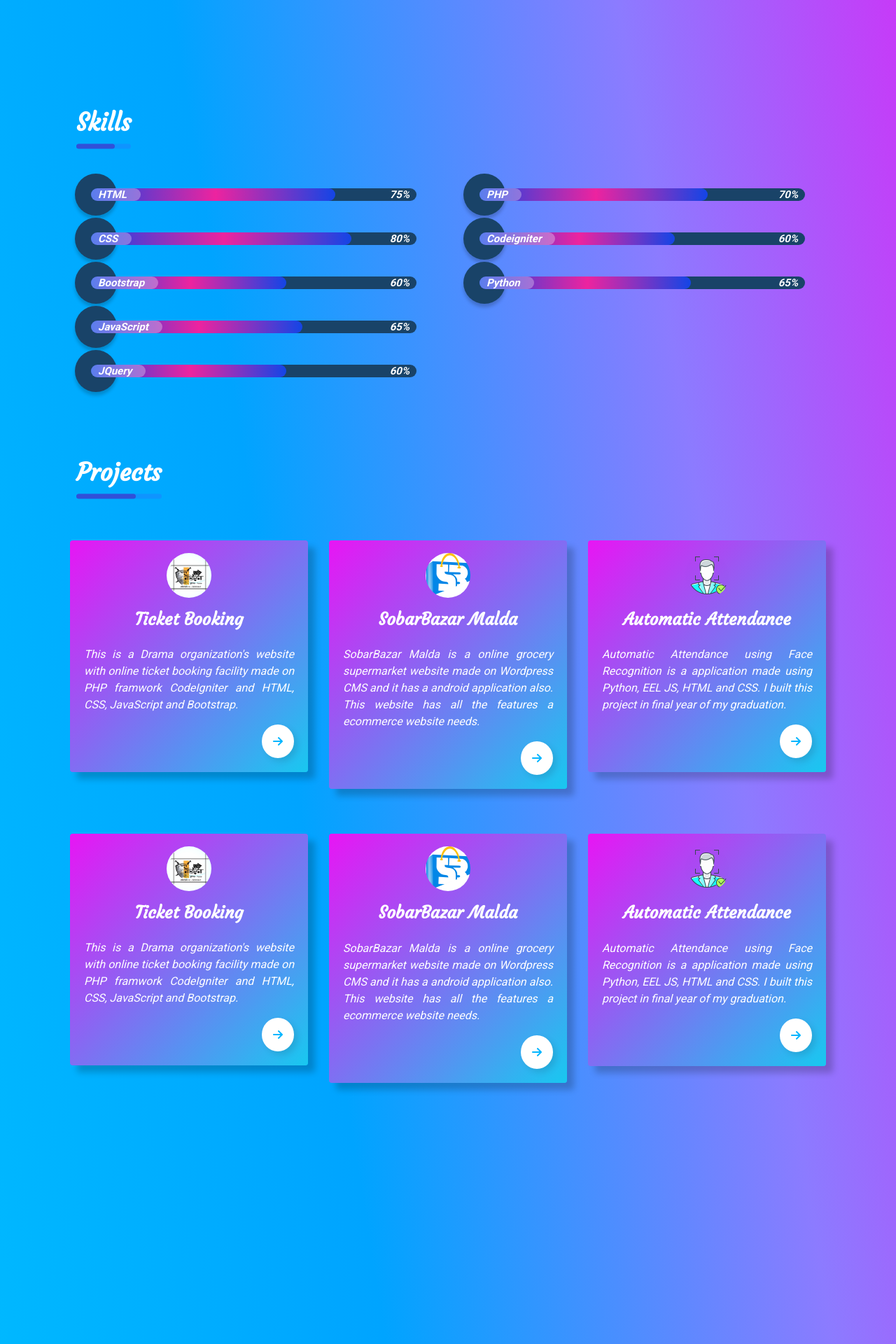
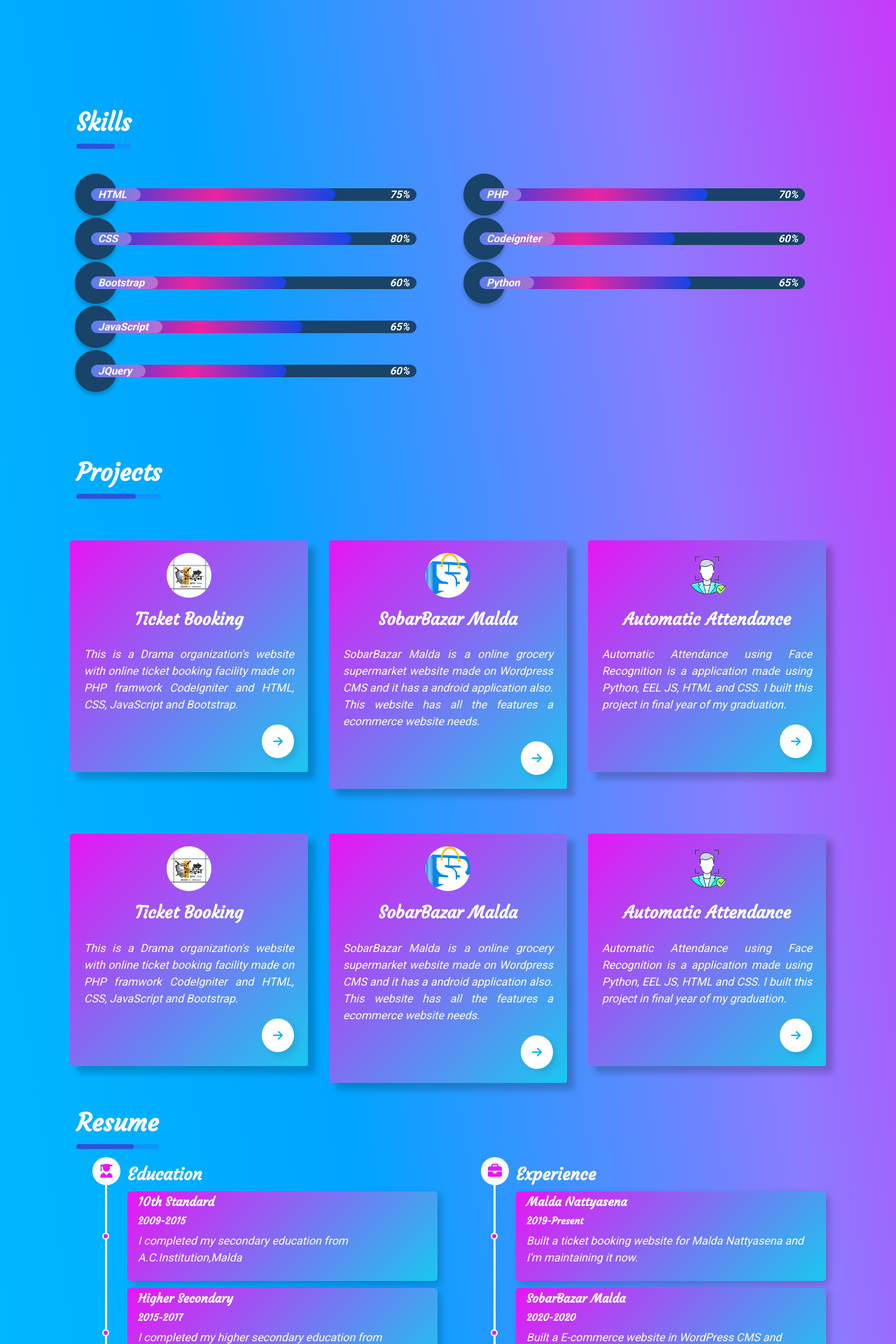
Before and after one commit to kuntal811/portfolio, a PHP site: page / in a window 1280 px wide. Shown: the part 1520-3440 px from the top of the page at 70% size. Run offline with PHP 8.4, Linux system fonts and the light colour scheme; some libraries are stand-ins or nearby versions.

Commit message:
added resume section

```diff
--- a/assets/css/style.css
+++ b/assets/css/style.css
@@ -364,3 +364,53 @@ height: auto;
 	color: #E617F4;
 	transition: all 0.5s;
 }
+
+.timeline .timeline-content-container{
+	margin-left: 50px;
+	border-left: 3px solid #fff;
+	padding: 10px 0 0 29px;
+}
+.timeline .timeline-content-container::before{
+	font-family: "Font Awesome 5 Free";
+	display: flex;
+	justify-content:center;
+	align-items: center;
+	font-weight: 900;
+	color: #E418F4;
+	position: absolute;
+	//border: 10px solid red;
+	border-radius: 50%;
+	height: 40px;
+	width: 40px;
+	top: 0px;
+	left: 47px;
+	//transform:translate(-20px,-20px);
+	background: #fff;
+	font-size: 20px;
+}
+.timeline .education::before{
+	content: "\f501";
+}
+.timeline .experience::before{
+	content: "\f0b1";
+}
+.timeline .timeline-content-container .timeline-content{
+	position: relative;
+	margin: 10px 0;
+	padding: 5px 15px;
+	background: linear-gradient(-45deg,#18C8F0,#E815F4) !important;
+	box-shadow: 5px 5px 12px 0px rgba(0,0,0,0.2);
+	border-radius: 5px;
+}
+.timeline .timeline-content-container .timeline-content::before{
+	content: "";
+	position: absolute;
+	top: 50%;
+	transform: translateY(-50%);
+	left: -36px;
+	height: 10px;
+	width: 10px;
+	border: 2px solid #fff;
+	background: #E418F4;
+	border-radius:50%;
+}
--- a/index.php
+++ b/index.php
@@ -11,6 +11,7 @@
 
 	<!---- external source  -->
 	<link rel="stylesheet" type="text/css" href="assets/css/bootstrap.css">
+	<!--
 	<link rel="stylesheet" type="text/css" href="assets/vendor/animate.min.css">
 	<link rel="stylesheet" type="text/css" href="assets/vendor/ks-progress/ks-progress.css">
 
@@ -18,7 +19,7 @@
 	<link rel="stylesheet" type="text/css" href="assets/vendor/slick/slick-theme.css"/>
 
 	<link href="https://unpkg.com/aos@2.3.1/dist/aos.css" rel="stylesheet">
-
+-->
 
 	<link rel="stylesheet" type="text/css" href="assets/css/style.css">
 	<style>
@@ -135,7 +136,7 @@
 			</div>
 			<div class="row justify-content-center">
 				<div class="col-md-8 profile-photo-1" >
-					<img data-aos="zoom-in-up" data-aos-delay="800" class="mx-auto animate__animated animate__jackInTheBox animate__delay-4s animate__slow" src="assets/image/self/KUNTAL.jpg"/>
+					<img data-aos="zoom-in-right" data-aos-delay="800" class="mx-auto animate__animated animate__jackInTheBox animate__delay-4s animate__slow" src="assets/image/self/KUNTAL.jpg"/>
 				</div>
 			</div>
 		</div>
@@ -148,11 +149,11 @@
 
 	<section id="profile" class="section-padding">
 		<div class="row profile-heading">
-			<div class="col-md-12 pl-4 pr-4 under-line" data-aos="fade-up" data-aos-duration="1000"><h1>Profile</h1></div>
+			<div class="col-md-12 pl-4 pr-4 under-line" data-aos="fade-right" data-aos-duration="1000"><h1>Profile</h1></div>
 		</div>
 		<div class="row profile-container">
 			<div class="col-md-6 d-flex">
-				<div data-aos="zoom-in-up" data-aos-duration="1000" class="profile-image-container position-relative mx-auto align-self-center">
+				<div data-aos="zoom-in-right" data-aos-duration="1000" class="profile-image-container position-relative mx-auto align-self-center">
 					<img src="assets/image/Onboarding.svg"/>
 				</div>
 			</div>
@@ -185,22 +186,22 @@
 
 	<section id="skill" class="section-padding">
 		<div class="row">
-			<div class="col-md-12 pl-4 pr-4 under-line" data-aos="fade-up" data-aos-duration="1000">
+			<div class="col-md-12 pl-4 pr-4 under-line" data-aos="fade-right" data-aos-duration="1000">
 				<h1>Skills</h1>
 			</div>
 		</div>
 		<div class="row">
 			<div class="col-md-6 animate__animated animate__bounce">
-				<div class="skill-wrapper" skill-name="HTML" skill-percent="75" data-aos="fade-up"></div>
-				<div class="skill-wrapper" skill-name="CSS" skill-percent="80"data-aos="fade-up"></div>
-				<div class="skill-wrapper" skill-name="Bootstrap" skill-percent="60"data-aos="fade-up"></div>
-				<div class="skill-wrapper" skill-name="JavaScript" skill-percent="65"data-aos="fade-up"></div>
-				<div class="skill-wrapper" skill-name="JQuery" skill-percent="60"data-aos="fade-up"></div>
+				<div class="skill-wrapper" skill-name="HTML" skill-percent="75" data-aos="fade-right"></div>
+				<div class="skill-wrapper" skill-name="CSS" skill-percent="80"data-aos="fade-right"></div>
+				<div class="skill-wrapper" skill-name="Bootstrap" skill-percent="60"data-aos="fade-right"></div>
+				<div class="skill-wrapper" skill-name="JavaScript" skill-percent="65"data-aos="fade-right"></div>
+				<div class="skill-wrapper" skill-name="JQuery" skill-percent="60"data-aos="fade-right"></div>
 			</div>
 			<div class="col-md-6">
-				<div class="skill-wrapper" skill-name="PHP" skill-percent="70"data-aos="fade-up"></div>
-				<div class="skill-wrapper" skill-name="Codeigniter" skill-percent="60"data-aos="fade-up"></div>
-				<div class="skill-wrapper" skill-name="Python" skill-percent="65"data-aos="fade-up"></div>
+				<div class="skill-wrapper" skill-name="PHP" skill-percent="70"data-aos="fade-right"></div>
+				<div class="skill-wrapper" skill-name="Codeigniter" skill-percent="60"data-aos="fade-right"></div>
+				<div class="skill-wrapper" skill-name="Python" skill-percent="65"data-aos="fade-right"></div>
 			</div>
 		</div>
 	</section>
@@ -209,7 +210,7 @@
 <!--
 	<section id="skill" class="section-padding">
 		<div class="row">
-			<div class="col-md-12 pl-4 pr-4 under-line" data-aos="fade-up" data-aos-duration="1000">
+			<div class="col-md-12 pl-4 pr-4 under-line" data-aos="fade-right" data-aos-duration="1000">
 				<h1>Skills</h1>
 			</div>
 		</div>
@@ -343,6 +344,55 @@
 
 	<!--         RESUME SECTION           -->
 	<section id="resume" class="section-padding">
+		<div class="row">
+			<div class="col-md-12 pl-4 pr-4 under-line">
+				<h1>Resume</h1>
+			</div>
+			<div class="col-md-6">
+				<div class="timeline">
+					<div class="timeline-content-container education">
+						<h3>Education</h3>
+						<div class="timeline-content">
+							<h5>10th Standard</h5>
+							<h6>2009-2015</h6>
+							<p>I completed my secondary education from A.C.Institution,Malda</p>
+						</div>
+						<div class="timeline-content">
+							<h5>Higher Secondary</h5>
+							<h6>2015-2017</h6>
+							<p>I completed my higher secondary education from A.C.Institution,Malda</p>
+						</div>
+						<div class="timeline-content">
+							<h5>Graduation</h5>
+							<h6>2017-2020</h6>
+							<p>I completed my graduation in B.Sc(Computer Science) from Malda College,Malda</p>
+						</div>
+						<div class="timeline-content">
+							<h5>Post Graduation</h5>
+							<h6>2020-Present</h6>
+							<p>I am doing  my MCA from Pondicherry University,Puducherry</p>
+						</div>
+					</div>
+				</div>
+			</div>
+			<div class="col-md-6">
+				<div class="timeline">
+					<div class="timeline-content-container experience">
+						<h3>Experience</h3>
+						<div class="timeline-content">
+							<h5>Malda Nattyasena</h5>
+							<h6>2019-Present</h6>
+							<p>Built a ticket booking website for Malda Nattyasena and I'm maintaining it now.</p>
+						</div>
+						<div class="timeline-content">
+							<h5>SobarBazar Malda</h5>
+							<h6>2020-2020</h6>
+							<p>Built a E-commerce website in WordPress CMS and maintained it.</p>
+						</div>
+					</div>
+				</div>
+			</div>
+		</div>
 	</section>
 </div>
 
```
